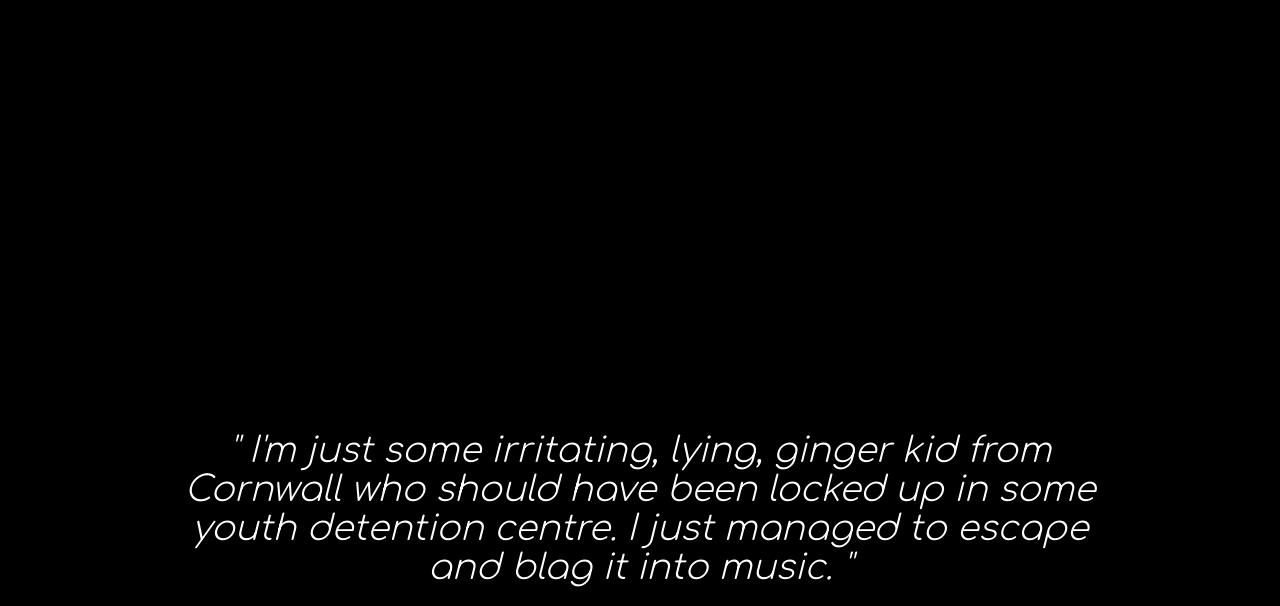
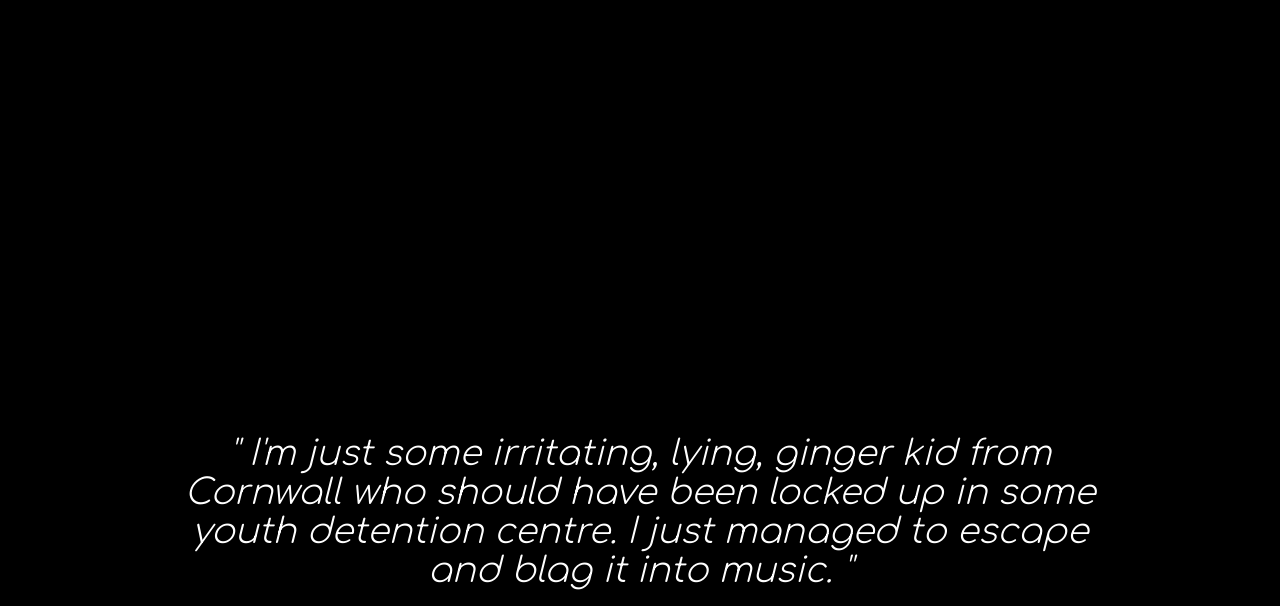
Before and after one commit to DarwinDemian/FCC-Aphex-Twin-Inspired-Landing-Page, a plain HTML site: page index.html in a window 1280 px wide. Shown: the part 768-1374 px from the top of the page. Drawn offline with Linux system fonts and the light colour scheme; a web font is replaced by a local one.

Commit message:
Updated files

```diff
--- a/styles.scss
+++ b/styles.scss
@@ -1,5 +1,3 @@
-// NOTE: had to use ids instead of classes in a lot of elements because of FCC's requirements to pass the tests
-
 @import url("https://fonts.googleapis.com/css2?family=Chivo&family=Comfortaa:wght@300;500;700&display=swap");
 
 $font-1: "Comfortaa", cursive;
@@ -33,6 +31,8 @@ body {
 header {
   position: sticky;
   top: 0;
+  z-index: 99;
+
   .navbar {
     .nav-container {
       display: flex;
@@ -108,8 +108,8 @@ main {
   }
 
   .about {
-    margin: 27rem auto;
-    padding: 0.3rem;
+    margin: auto;
+    padding: 55vh 0.3rem;
     max-width: 75%;
 
     color: white;
```
Also changed, not shown: index.html (+0 -2 lines), styles.css, 1 other file.
